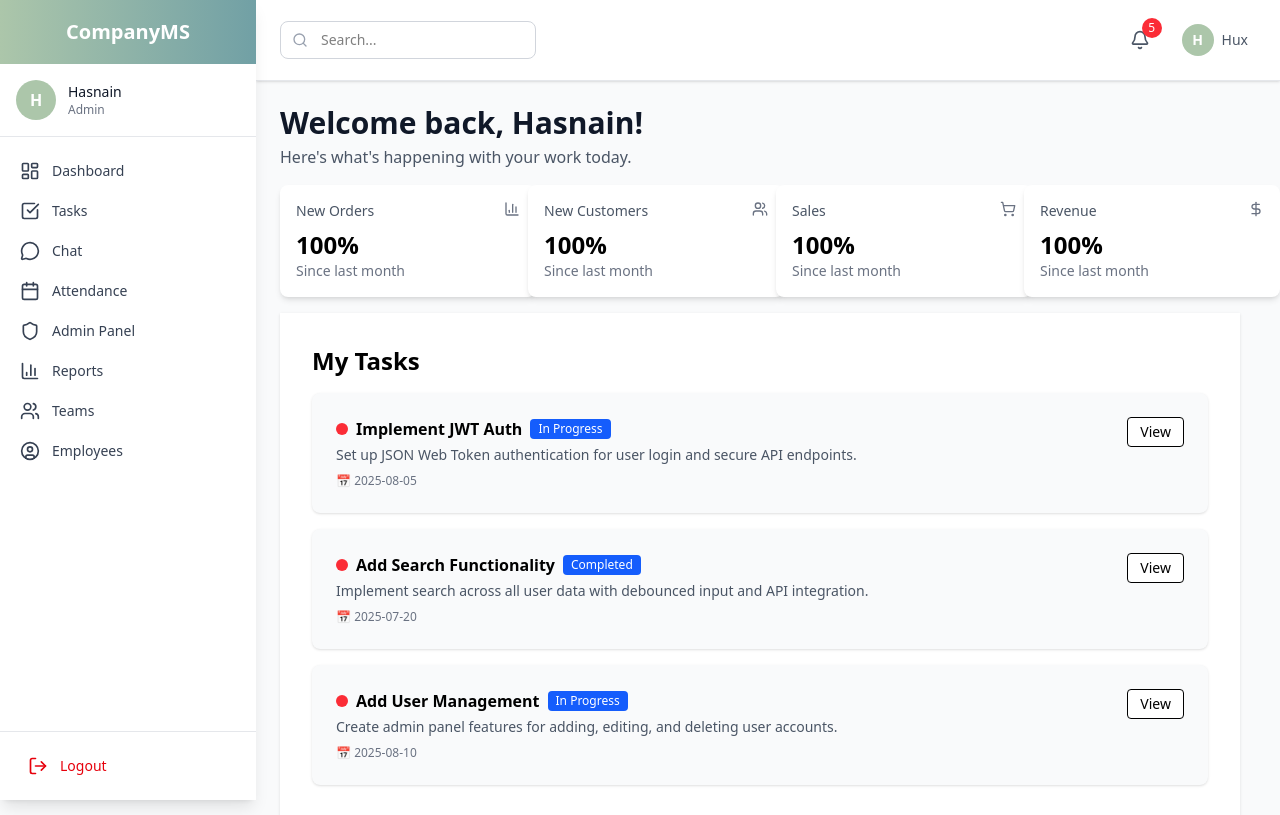
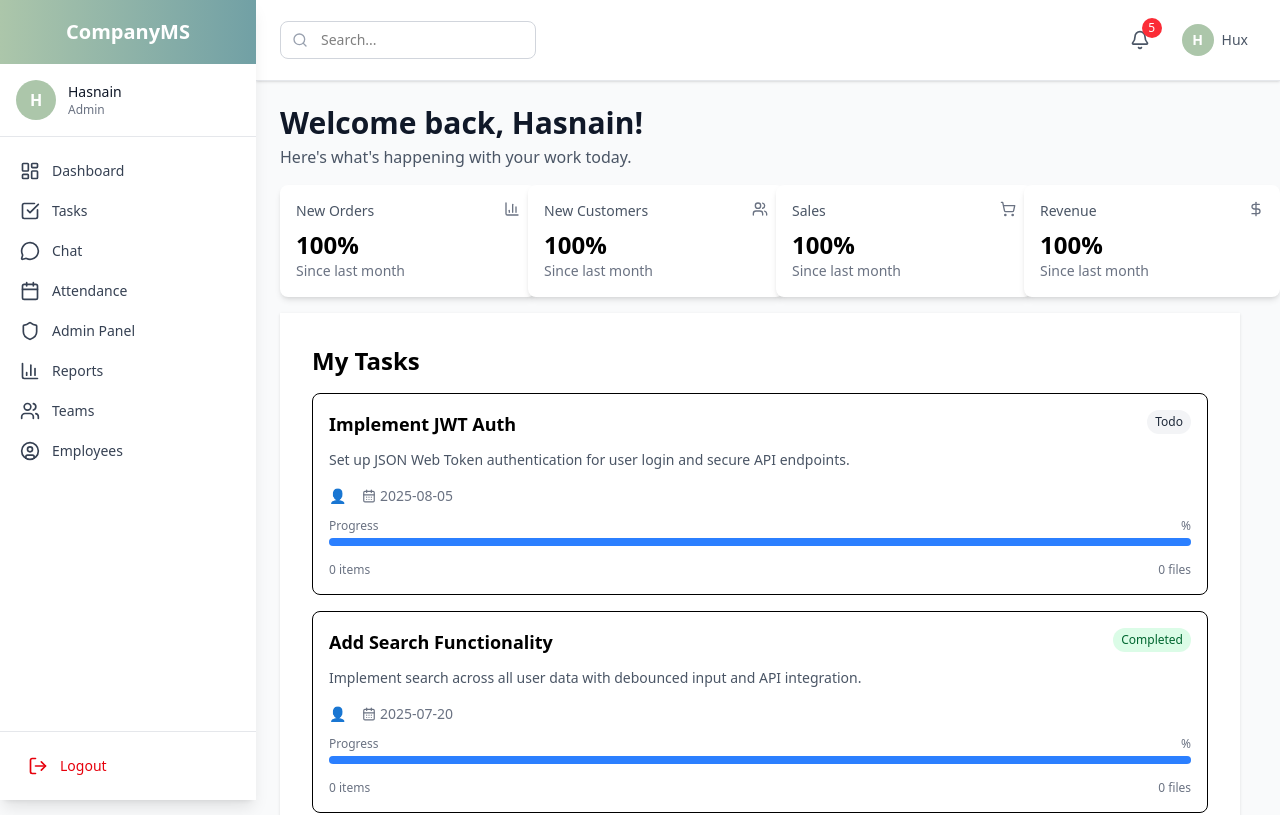
Before and after one commit to hux-x/IMS_Frontend_v2, a React (Vite) app: page / in a window 1280 px wide. Shown: the top 815 px of the page. Built offline with nearby package versions, Linux system fonts and the light colour scheme.

Commit message:
creating the create task

```diff
--- a/src/components/cards/TaskCard.jsx
+++ b/src/components/cards/TaskCard.jsx
@@ -1,26 +1,58 @@
+// File: src/components/TaskCard.jsx
 import React from "react";
+import { Clock, CalendarDays } from "lucide-react";
 
-const TaskCard = ({task}) => {
+const statusStyles = {
+  "Progress": { text: "Progress", bg: "bg-blue-100", textColor: "text-blue-800" },
+  "Completed": { text: "Completed", bg: "bg-green-100", textColor: "text-green-800" },
+  "Todo": { text: "Todo", bg: "bg-gray-100", textColor: "text-gray-800" }
+};
+
+const priorityStyles = {
+  "High": { text: "High", bg: "bg-red-100", textColor: "text-red-800" },
+  "Medium": { text: "Medium", bg: "bg-yellow-100", textColor: "text-yellow-800" },
+  "Low": { text: "Low", bg: "bg-gray-100", textColor: "text-gray-800" }
+};
+
+const TaskCard = ({ task }) => {
+  const status = statusStyles[task.status] || statusStyles["Todo"];
+  const priority = priorityStyles[task.priority] || priorityStyles["Low"];
+
   return (
-    <div className="bg-gray-50 rounded-lg shadow-sm flex justify-between items-start p-6 mt-4 w-[70vw]">
-      <div>
-        <div className="flex items-center gap-2 mb-1">
-          <span className="h-3 w-3 bg-red-500 rounded-full inline-block"></span>
-          <h3 className="font-semibold">{task.title}</h3>
-          <span className="text-xs bg-blue-600 text-white px-2 py-0.5 rounded">
-            {task.status}
-          </span>
+    <div className="bg-white rounded-lg border p-4 mb-4">
+      <div className="flex justify-between items-start mb-3">
+        <h3 className="text-lg font-semibold">{task.title}</h3>
+        <span className={`text-xs ${status.bg} ${status.textColor} px-2 py-1 rounded-full`}>
+          {status.text}
+        </span>
+      </div>
+
+      <p className="text-sm text-gray-600 mb-4">{task.description}</p>
+
+      <div className="flex items-center text-sm text-gray-500 mb-3">
+        <span className="font-medium">👤 {task.assignee}</span>
+        <span className="flex items-center gap-1 ml-4">
+          <CalendarDays size={14} /> {task.dueDate}
+        </span>
+      </div>
+
+      <div className="mb-4">
+        <div className="flex justify-between text-xs text-gray-500 mb-1">
+          <span>Progress</span>
+          <span>{task.progress}%</span>
         </div>
-        <p className="text-sm text-gray-600 mb-2">
-          {task.description}
-        </p>
-        <div className="text-xs text-gray-500 flex gap-4">
-          <span>📅 {task.dueDate}</span>
+        <div className="w-full bg-gray-200 rounded-full h-2">
+          <div
+            className={`h-2 rounded-full ${task.progress === 100 ? 'bg-green-500' : 'bg-blue-500'}`}
+            style={{ width: `${task.progress}%` }}
+          ></div>
         </div>
       </div>
-      <button className="text-sm  px-3 py-1 rounded bg-white border-1">
-        View
-      </button>
+
+      <div className="flex justify-between text-xs text-gray-500">
+        <span>{task.items || 0} items</span>
+        <span>{task.files || 0} files</span>
+      </div>
     </div>
   );
 };
--- a/src/sections/Tasks.jsx
+++ b/src/sections/Tasks.jsx
@@ -1,40 +1,85 @@
-// File: src/pages/Tasks.jsx
+// File: src/sections/Tasks.jsx
 import React, { useState } from 'react';
-import TaskCard from '../components/TaskCard';
-import tasksData from '../data/tasks';
+import TaskCard from '../components/cards/TaskCard'; // ✅ Make sure path is correct
 
 const Tasks = () => {
   const [statusFilter, setStatusFilter] = useState('All');
   const [priorityFilter, setPriorityFilter] = useState('All');
 
-  const filteredTasks = tasksData.filter(task => {
-    const statusMatch = statusFilter === 'All' || task.status === statusFilter;
-    const priorityMatch = priorityFilter === 'All' || task.priority === priorityFilter;
-    return statusMatch && priorityMatch;
+  // ✅ Tasks array — now includes items and files for full UI logic
+  const tasks = [
+    {
+      id: 1,
+      title: "Implement User Authentication",
+      description: "Create login and registration system with JWT tokens",
+      status: "in progress",
+      priority: "high",
+      assignee: "Alice Johnson",
+      dueDate: "2024-07-30",
+      progress: 33,
+      items: 3,
+      files: 1
+    },
+    {
+      id: 2,
+      title: "Design Dashboard UI",
+      description: "Create responsive dashboard with analytics",
+      status: "todo",
+      priority: "medium",
+      assignee: "Bob Smith",
+      dueDate: "2024-08-15",
+      progress: 0,
+      items: 2,
+      files: 0
+    },
+    {
+      id: 3,
+      title: "API Documentation",
+      description: "Document all API endpoints",
+      status: "completed",
+      priority: "low",
+      assignee: "Charlie Brown",
+      dueDate: "2024-07-25",
+      progress: 100,
+      items: 2,
+      files: 0
+    }
+  ];
+
+  // 🔍 Apply filters
+  const filteredTasks = tasks.filter((task) => {
+    const matchStatus = statusFilter === 'All' || task.status === statusFilter;
+    const matchPriority = priorityFilter === 'All' || task.priority === priorityFilter;
+    return matchStatus && matchPriority;
   });
 
   return (
     <div className="p-6">
-      <div className="flex justify-between items-center mb-4">
+      {/* Top Bar */}
+      <div className="flex justify-between items-center mb-6">
         <h2 className="text-2xl font-bold">Task Management</h2>
-        <button className="bg-black text-white px-4 py-2 rounded hover:opacity-90">Create Task</button>
+        <button className="bg-black text-white px-4 py-2 rounded hover:opacity-90">
+          + Create Task
+        </button>
       </div>
 
-      <div className="flex gap-4 mb-4">
+      {/* Filters */}
+      <div className="flex gap-4 mb-6">
         <select
+          value={statusFilter}
+          onChange={(e) => setStatusFilter(e.target.value)}
           className="border px-3 py-2 rounded"
-          value={statusFilter}
-          onChange={e => setStatusFilter(e.target.value)}
         >
           <option value="All">All Status</option>
           <option value="todo">Todo</option>
           <option value="in progress">In Progress</option>
           <option value="completed">Completed</option>
         </select>
+
         <select
+          value={priorityFilter}
+          onChange={(e) => setPriorityFilter(e.target.value)}
           className="border px-3 py-2 rounded"
-          value={priorityFilter}
-          onChange={e => setPriorityFilter(e.target.value)}
         >
           <option value="All">All Priority</option>
           <option value="low">Low</option>
@@ -43,8 +88,9 @@ const Tasks = () => {
         </select>
       </div>
 
+      {/* Task Cards */}
       <div className="grid grid-cols-1 md:grid-cols-2 lg:grid-cols-3 gap-6">
-        {filteredTasks.map(task => (
+        {filteredTasks.map((task) => (
           <TaskCard key={task.id} task={task} />
         ))}
       </div>
```
